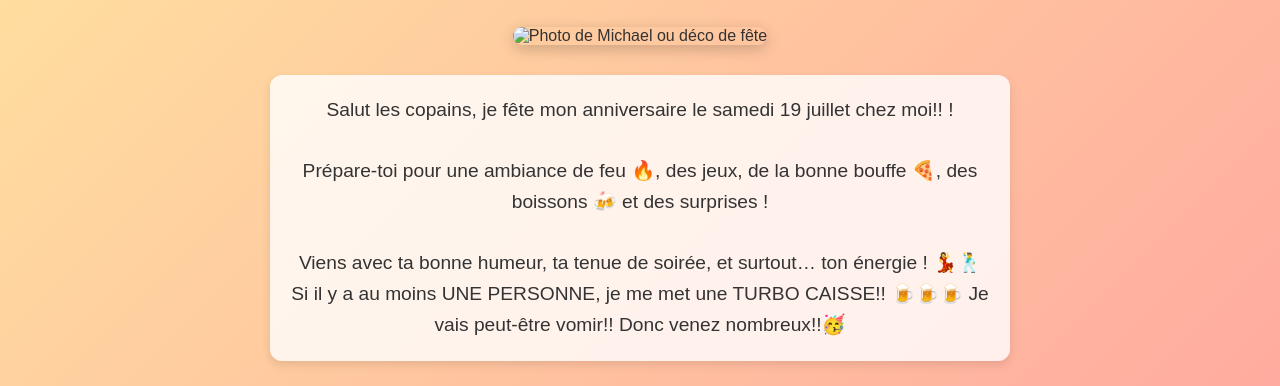
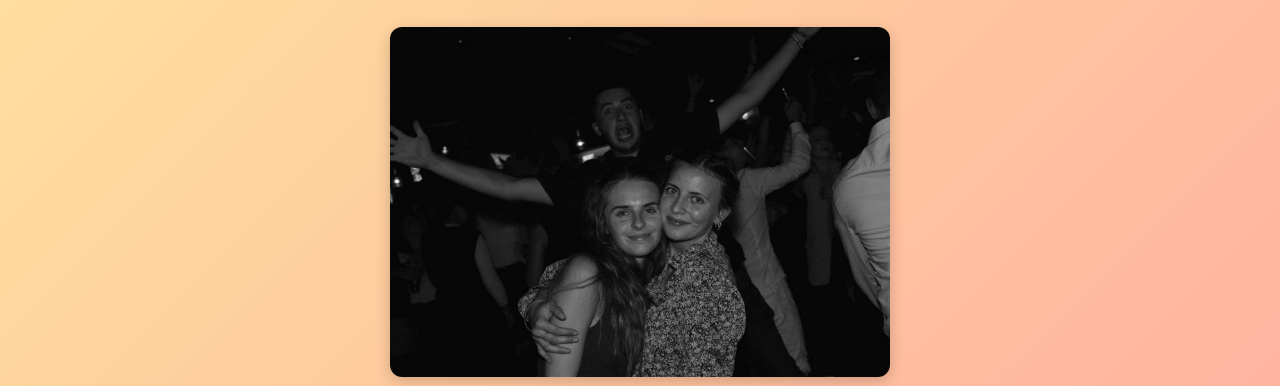
Before and after one commit to DylannS14/Michael, a plain HTML site: page index.html in a window 1280 px wide. Shown: the part 139-525 px from the top of the page. Drawn offline with Linux system fonts and the light colour scheme.

Commit message:
Update index.html

```diff
--- a/index.html
+++ b/index.html
@@ -60,7 +60,7 @@
   <div class="date">🗓️ Le 19 juillet, chez lui !</div>
 
   <div class="photo">
-    <img src="michael.jpg" alt="Photo de Michael ou déco de fête">
+    <img src="mich.jpg" alt="Photo de Michael ou déco de fête">
   </div>
 
   <div class="message">
```
